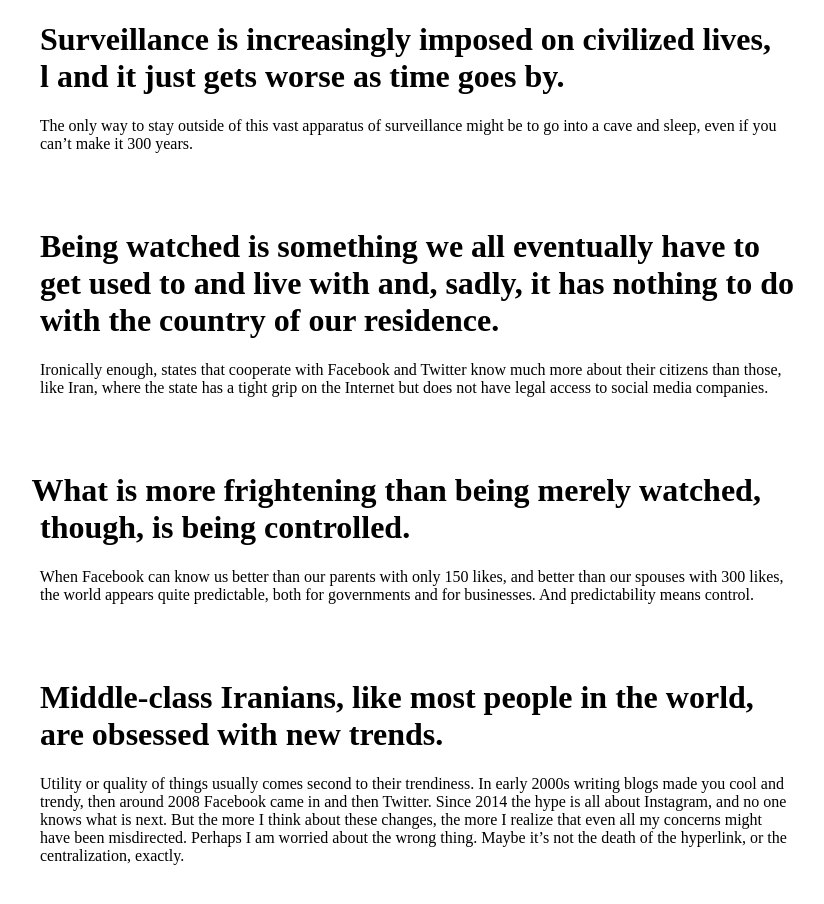
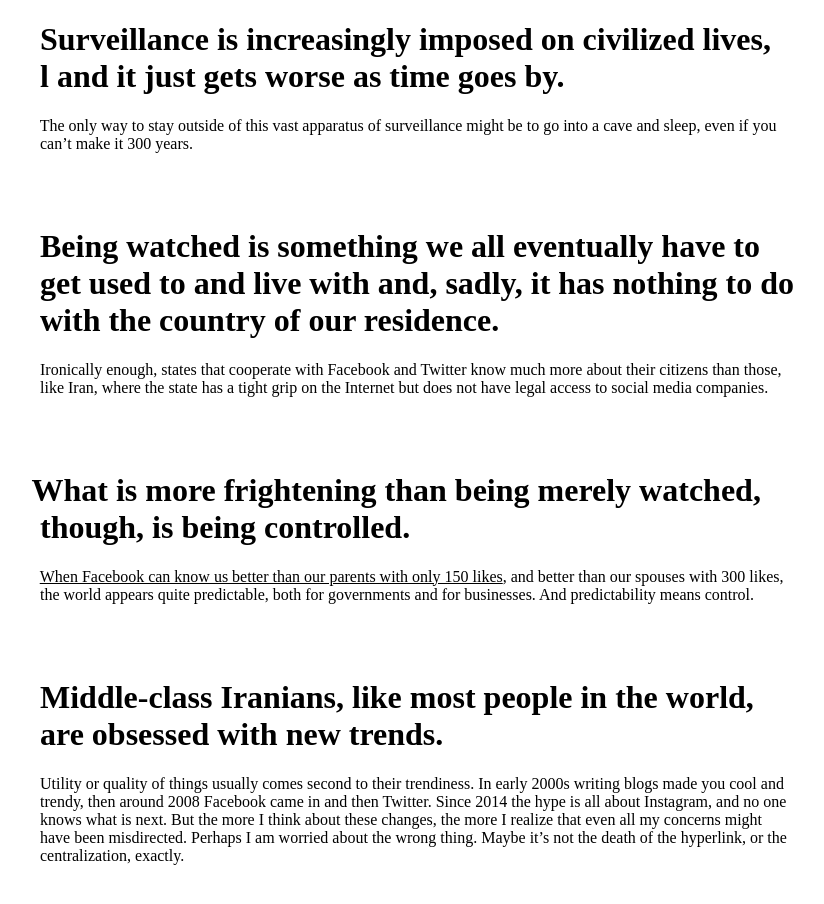
Before and after one commit to aliceniuuuuuu/interactive1, a plain HTML site: page p1/step_1/1-3.html in a window 1280 px wide. Shown: the whole page, without its empty margins (104-928 px from the left). Drawn offline with Linux system fonts and the light colour scheme.

Commit message:
underline

```diff
--- a/p1/step_1/1-3.html
+++ b/p1/step_1/1-3.html
@@ -54,7 +54,7 @@
 
   <p>
     &nbsp;&nbsp;&nbsp;&nbsp;&nbsp;&nbsp;&nbsp;&nbsp;&nbsp;&nbsp;&nbsp;&nbsp;&nbsp;&nbsp;&nbsp;&nbsp;&nbsp;&nbsp;&nbsp;&nbsp;&nbsp;&nbsp;&nbsp;&nbsp;&nbsp;&nbsp;&nbsp;&nbsp;&nbsp;&nbsp;&nbsp;&nbsp;&nbsp;
-    When Facebook can know us better than our parents with only 150 likes, and better than our spouses with 300 likes,
+    <u>When Facebook can know us better than our parents with only 150 likes</u>, and better than our spouses with 300 likes,
 
     <br />
     &nbsp;&nbsp;&nbsp;&nbsp;&nbsp;&nbsp;&nbsp;&nbsp;&nbsp;&nbsp;&nbsp;&nbsp;&nbsp;&nbsp;&nbsp;&nbsp;&nbsp;&nbsp;&nbsp;&nbsp;&nbsp;&nbsp;&nbsp;&nbsp;&nbsp;&nbsp;&nbsp;&nbsp;&nbsp;&nbsp;&nbsp;&nbsp;&nbsp;
```
Also changed, not shown: 1 other file.
